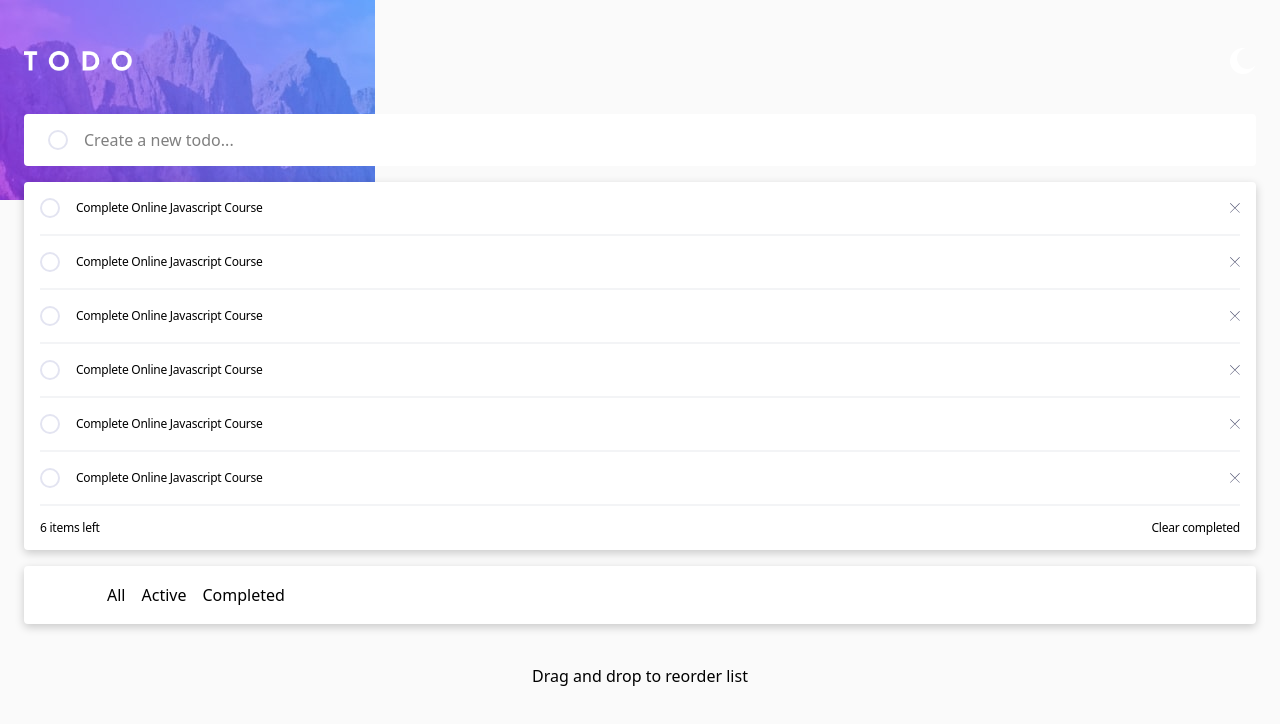
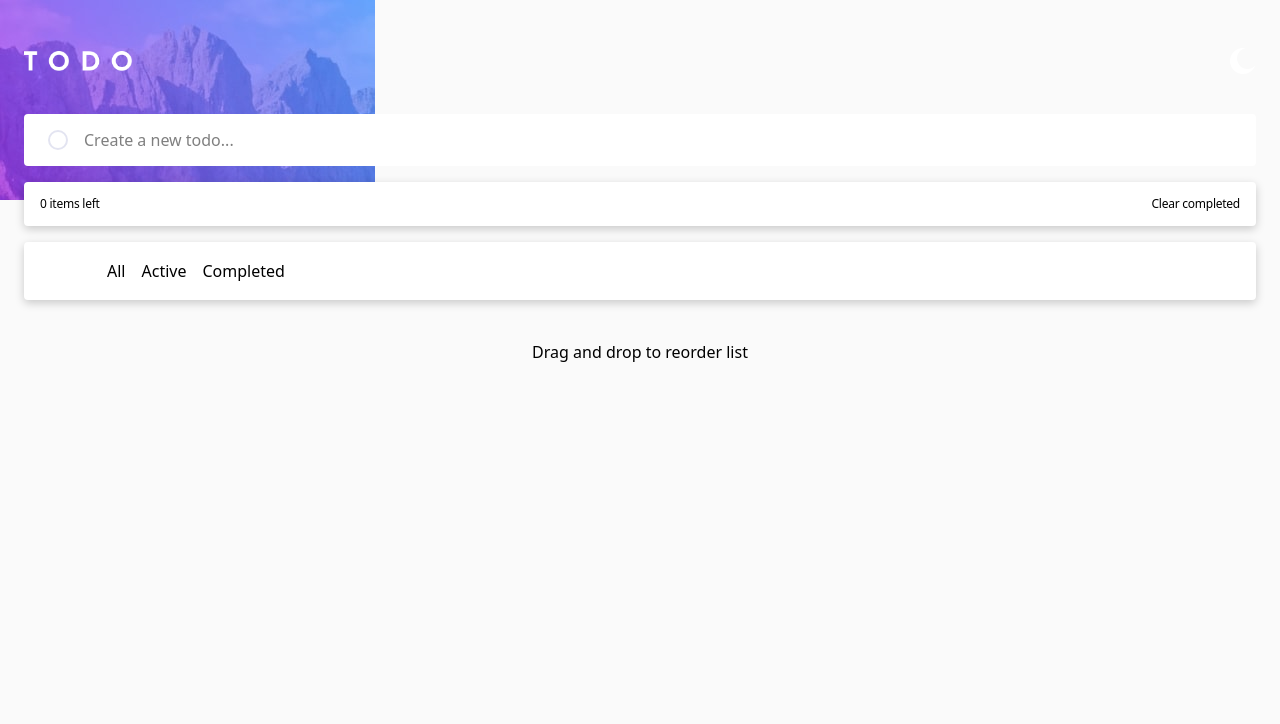
Before and after one commit to MikeG404/todo-app, a React (Vite) app: page / in a window 1280 px wide. Shown: the top 724 px of the page. Built offline with nearby package versions, Linux system fonts and the light colour scheme.

Commit message:
Add todo is working

```diff
--- a/src/App.jsx
+++ b/src/App.jsx
@@ -1,7 +1,7 @@
 import './App.css'
 import { useState } from 'react'
 
-import Logo from '/public/images/logo.png'
+import Logo from '/images/logo.png'
 
 import ThemeMode from './components/ThemeMode'
 import AddTodoInput from './components/AddTodoInput'
@@ -9,36 +9,11 @@ import Illustration from './components/Illustration'
 import TaskList from './components/TaskList'
 import TaskFilter from './components/TaskFilter'
 
-const data = [
-    {
-        id: 1,
-        title: 'Complete Online Javascript Course'
-    },
-    {
-        id: 2,
-        title: 'Complete Online Javascript Course'
-    },
-    {
-        id: 3,
-        title: 'Complete Online Javascript Course'
-    },
-    {
-        id: 4,
-        title: 'Complete Online Javascript Course'
-    },
-        {
-        id: 5,
-        title: 'Complete Online Javascript Course'
-    },
-    {
-        id: 6,
-        title: 'Complete Online Javascript Course'
-    },
-]
 
 function App() {
   const [isThemeMode, setIsThemeMode] = useState(true);
   const [inputValue, setInputValue] = useState('');
+  const [todos, setTodos] = useState([]);
 
   const handleThemeMode = () => {
     setIsThemeMode(!isThemeMode);
@@ -46,11 +21,13 @@ function App() {
 
   const handleSubmit = (e) => {
     e.preventDefault();
-    const newData = {
-      id: data.length + 1,
+    const newTodo = {
+      id: todos.length + 1,
       title: inputValue
     }
-   data.push(newData)
+
+    setTodos((prev) => [...prev, newTodo])
+    setInputValue('')
   }
 
   return (
@@ -65,7 +42,7 @@ function App() {
         </header>
         <section className='flex flex-col gap-4 px-6'>
           <AddTodoInput value={inputValue} setInputValue={setInputValue} handleSubmit={handleSubmit}/>
-          <TaskList data={data}/>
+          <TaskList data={todos}/>
           <div className='flex flex-col gap-10'>
             <TaskFilter />
             <p className='text-center'>Drag and drop to reorder list</p>
--- a/src/components/TaskList.jsx
+++ b/src/components/TaskList.jsx
@@ -5,9 +5,9 @@ import TaskDetail from './TaskDetail'
 export default function TaskList({data}) {
   return (
     <ul className='flex flex-col gap-4 rounded p-4 bg-white shadow-[0_3px_10px_rgb(0,0,0,0.2)]'>
-        {data.map((task) => {
-            return <li><Task key={task.id} id={task.id} task={task.title} /></li>
-        })}
+      {data.map((todo) => {
+        return <li key={todo.id}><Task id={todo.id} task={todo.title} /></li>
+      })}
         <TaskDetail number={data.length}/>
     </ul>
   )
```
